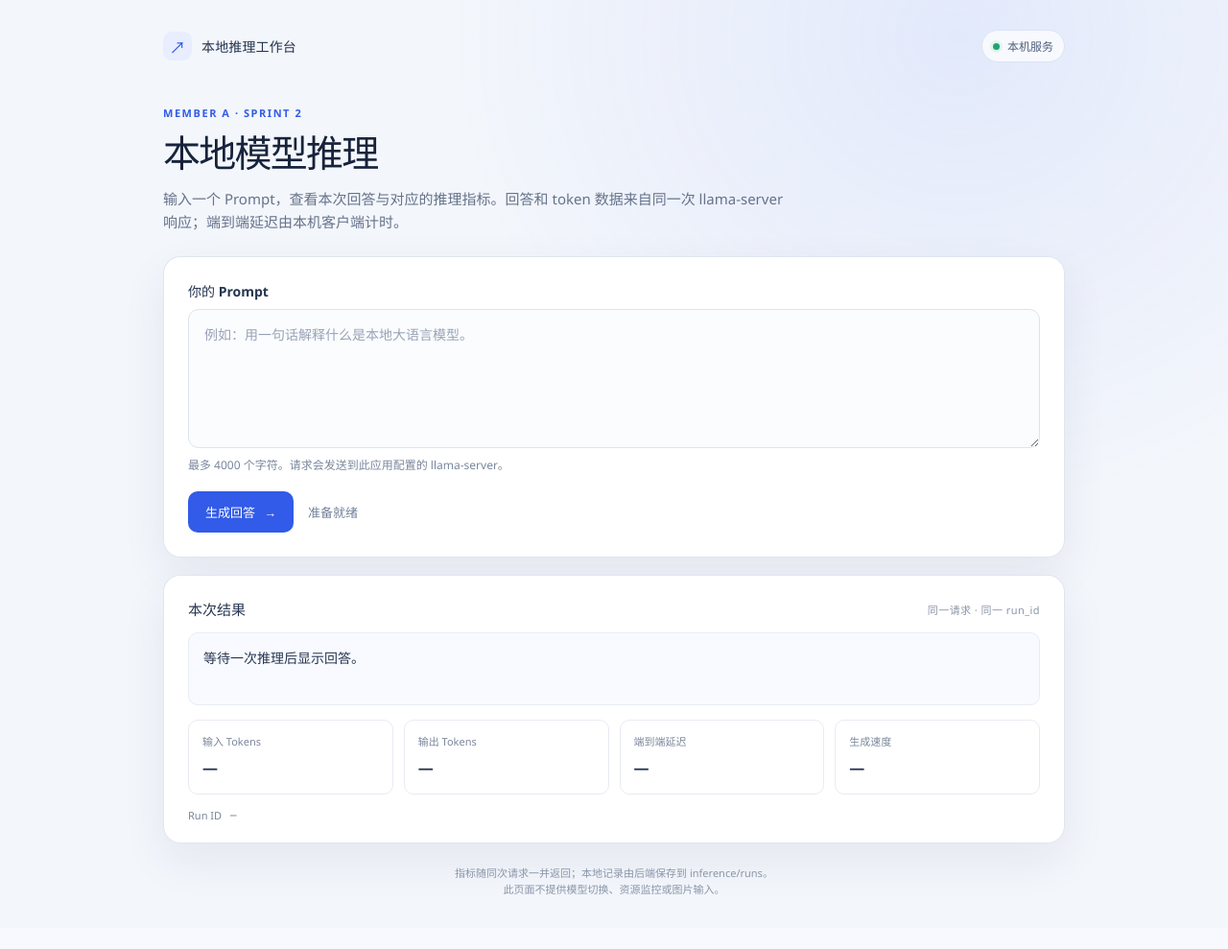
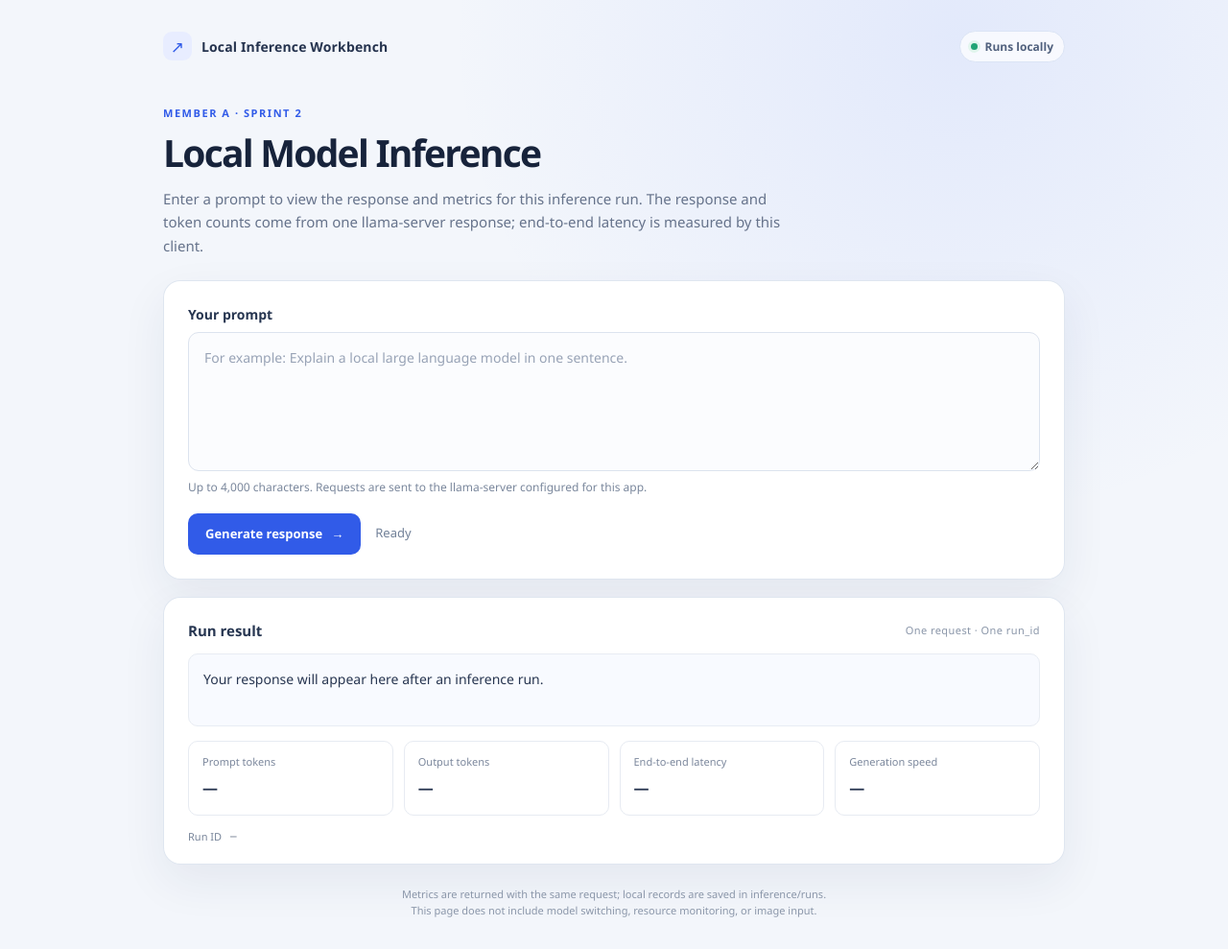
Before and after one commit to RainaQiu/local-llm-telemetry-dashboard, a Flask app: page / in a window 1280 px wide. Shown: the whole page at 96% size. Before the commit the page ends 932 px from the top, so only its background shows below. Run offline with Flask 3, Linux system fonts and the light colour scheme.

Commit message:
docs: localize inference UI and README to English

```diff
--- a/inference/static/app.js
+++ b/inference/static/app.js
@@ -17,7 +17,7 @@ function setStatus(message, state) {
 }
 
 function clearResult() {
-  responseOutput.textContent = "等待一次推理后显示回答。";
+  responseOutput.textContent = "Your response will appear here after an inference run.";
   promptTokensOutput.textContent = "—";
   outputTokensOutput.textContent = "—";
   latencyOutput.textContent = "—";
@@ -51,10 +51,10 @@ function renderRecord(record) {
   responseOutput.textContent = record.response;
   promptTokensOutput.textContent = String(record.prompt_tokens);
   outputTokensOutput.textContent = String(record.output_tokens);
-  latencyOutput.textContent = `${record.latency_seconds.toFixed(2)} 秒`;
+  latencyOutput.textContent = `${record.latency_seconds.toFixed(2)} s`;
   tpsOutput.textContent =
     record.generation_tokens_per_second === null
-      ? "暂不可用"
+      ? "Not available"
       : `${record.generation_tokens_per_second.toFixed(2)} tokens/s`;
   runIdOutput.textContent = record.run_id;
 }
@@ -64,14 +64,14 @@ form.addEventListener("submit", async (event) => {
   const prompt = promptInput.value.trim();
   if (!prompt) {
     clearResult();
-    setStatus("请输入 Prompt 后再生成。", "error");
+    setStatus("Enter a prompt before generating.", "error");
     promptInput.focus();
     return;
   }
 
   clearResult();
   submitButton.disabled = true;
-  setStatus("正在生成", "loading");
+  setStatus("Generating...", "loading");
 
   try {
     const response = await fetch("/api/infer", {
@@ -83,28 +83,28 @@ form.addEventListener("submit", async (event) => {
     try {
       record = await response.json();
     } catch {
-      throw new Error("服务返回了无法读取的响应。请检查本地推理服务。");
+      throw new Error("The server returned an unreadable response. Check that the local inference service is running.");
     }
 
     if (!response.ok) {
       throw new Error(
         typeof record.error === "string"
           ? record.error
-          : "本次推理失败，请检查本地推理服务。",
+          : "Inference failed. Check that the local inference service is running.",
       );
     }
     if (!isValidRecord(record)) {
-      throw new Error("服务返回的数据不完整，本次结果未显示。请重试。");
+      throw new Error("The server returned an incomplete result. No result was shown. Please try again.");
     }
 
     renderRecord(record);
-    setStatus("生成完成", "success");
+    setStatus("Generation complete", "success");
   } catch (error) {
     clearResult();
     const message =
       error instanceof Error && error.message
         ? error.message
-        : "请求失败，请检查本地推理服务。";
+        : "Request failed. Check that the local inference service is running.";
     setStatus(message, "error");
   } finally {
     submitButton.disabled = false;
--- a/inference/templates/index.html
+++ b/inference/templates/index.html
@@ -1,17 +1,17 @@
 <!doctype html>
-<html lang="zh-CN">
+<html lang="en-US">
   <head>
     <meta charset="utf-8" />
     <meta name="viewport" content="width=device-width, initial-scale=1" />
     <meta
       name="description"
-      content="通过本地 llama-server 运行一次模型推理并查看同次请求的指标。"
+      content="Run a local model inference through llama-server and inspect metrics from the same request."
     />
-    <title>本地模型推理演示</title>
+    <title>Local Model Inference Demo</title>
     <style>
       :root {
         color-scheme: light;
-        font-family: "Segoe UI", "Microsoft YaHei UI", sans-serif;
+        font-family: "Segoe UI", Arial, sans-serif;
         color: #17233b;
         background: #f3f6fb;
         font-synthesis: none;
@@ -375,60 +375,60 @@
       <header class="topbar">
         <div class="topbar-brand">
           <span class="brand-mark" aria-hidden="true">↗</span>
-          <span>本地推理工作台</span>
+          <span>Local Inference Workbench</span>
         </div>
-        <span class="local-pill"><span class="local-dot"></span>本机服务</span>
+        <span class="local-pill"><span class="local-dot"></span>Runs locally</span>
       </header>
 
       <main>
         <section class="intro" aria-labelledby="page-title">
           <p class="eyebrow">MEMBER A · SPRINT 2</p>
-          <h1 id="page-title">本地模型推理</h1>
+          <h1 id="page-title">Local Model Inference</h1>
           <p class="intro-copy">
-            输入一个 Prompt，查看本次回答与对应的推理指标。回答和 token 数据来自同一次 llama-server 响应；端到端延迟由本机客户端计时。
+            Enter a prompt to view the response and metrics for this inference run. The response and token counts come from one llama-server response; end-to-end latency is measured by this client.
           </p>
         </section>
 
-        <section class="panel prompt-panel" aria-label="输入 Prompt">
+        <section class="panel prompt-panel" aria-label="Prompt input">
           <form id="inference-form">
-            <label for="prompt">你的 Prompt</label>
+            <label for="prompt">Your prompt</label>
             <textarea
               id="prompt"
               name="prompt"
               maxlength="4000"
-              placeholder="例如：用一句话解释什么是本地大语言模型。"
+              placeholder="For example: Explain a local large language model in one sentence."
               required
             ></textarea>
-            <p class="field-note">最多 4000 个字符。请求会发送到此应用配置的 llama-server。</p>
+            <p class="field-note">Up to 4,000 characters. Requests are sent to the llama-server configured for this app.</p>
             <div class="submit-row">
-              <button id="submit" type="submit">生成回答 <span aria-hidden="true">→</span></button>
-              <p id="status" data-state="idle" role="status" aria-live="polite">准备就绪</p>
+              <button id="submit" type="submit">Generate response <span aria-hidden="true">→</span></button>
+              <p id="status" data-state="idle" role="status" aria-live="polite">Ready</p>
             </div>
           </form>
         </section>
 
         <section class="panel result-panel" aria-labelledby="result-title">
           <div class="result-heading">
-            <h2 id="result-title">本次结果</h2>
-            <span class="result-label">同一请求 · 同一 run_id</span>
+            <h2 id="result-title">Run result</h2>
+            <span class="result-label">One request · One run_id</span>
           </div>
-          <pre id="response" tabindex="0" aria-live="polite">等待一次推理后显示回答。</pre>
+          <pre id="response" tabindex="0" aria-live="polite">Your response will appear here after an inference run.</pre>
 
-          <div class="metric-grid" aria-label="推理指标">
+          <div class="metric-grid" aria-label="Inference metrics">
             <div class="metric">
-              <span class="metric-label">输入 Tokens</span>
+              <span class="metric-label">Prompt tokens</span>
               <strong class="metric-value" id="prompt-tokens">—</strong>
             </div>
             <div class="metric">
-              <span class="metric-label">输出 Tokens</span>
+              <span class="metric-label">Output tokens</span>
               <strong class="metric-value" id="output-tokens">—</strong>
             </div>
             <div class="metric">
-              <span class="metric-label">端到端延迟</span>
+              <span class="metric-label">End-to-end latency</span>
               <strong class="metric-value" id="latency">—</strong>
             </div>
             <div class="metric">
-              <span class="metric-label">生成速度</span>
+              <span class="metric-label">Generation speed</span>
               <strong class="metric-value" id="tps">—</strong>
             </div>
           </div>
@@ -441,8 +441,8 @@
       </main>
 
       <footer>
-        指标随同次请求一并返回；本地记录由后端保存到 inference/runs。<br />
-        此页面不提供模型切换、资源监控或图片输入。
+        Metrics are returned with the same request; local records are saved in inference/runs.<br />
+        This page does not include model switching, resource monitoring, or image input.
       </footer>
     </div>
   </body>
```
Also changed, not shown: tests/test_app.py (+19 -0 lines), README.md.
